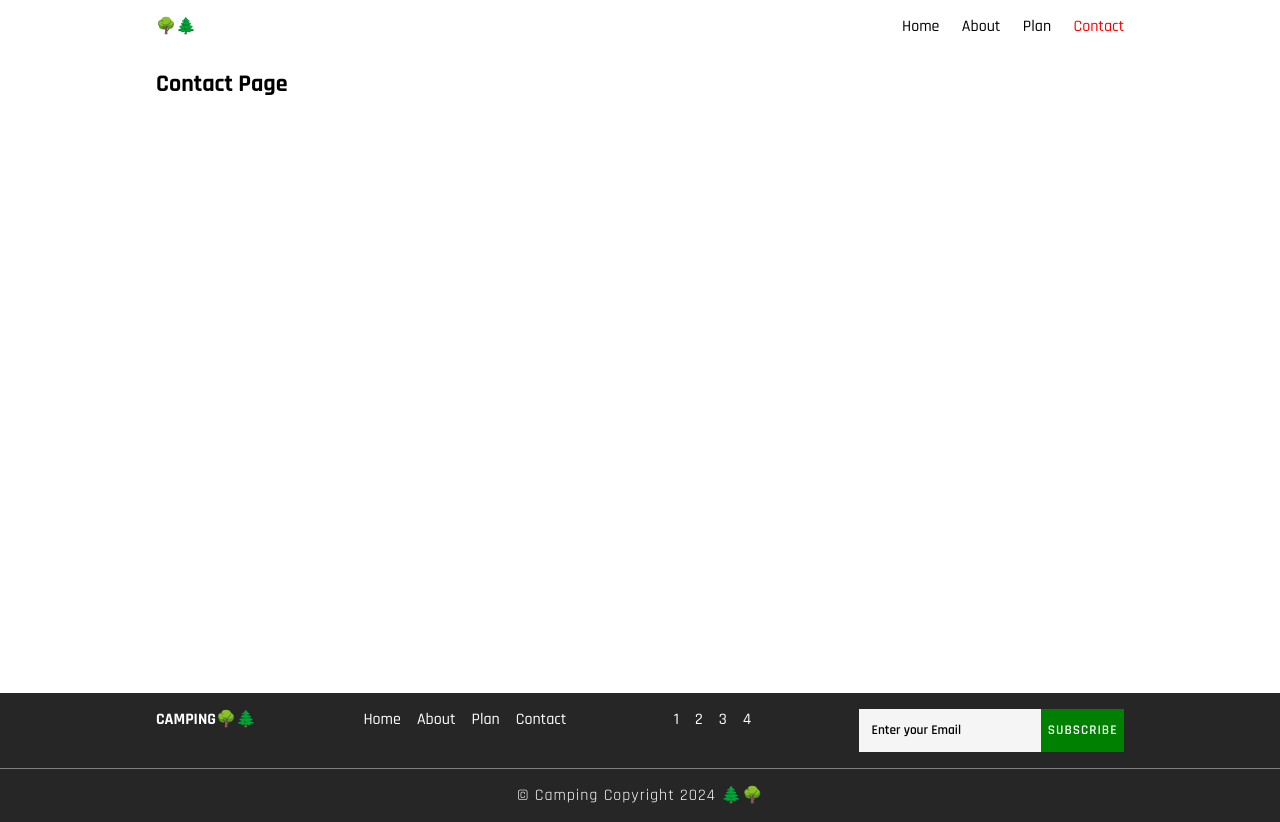
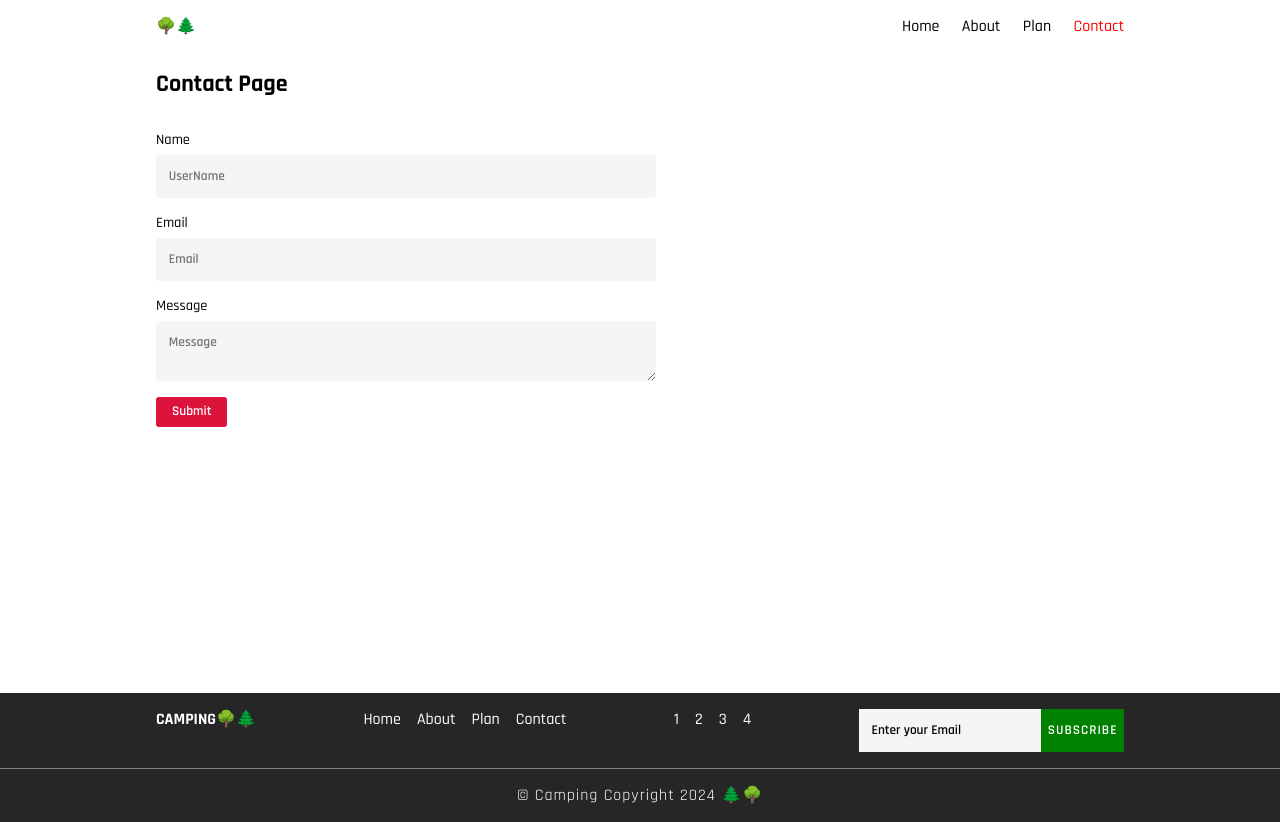
Before and after one commit to Vikaspokhriyal20/camping, a React (Vite) app: page /contact in a window 1280 px wide. Built offline with nearby package versions, Linux system fonts and the light colour scheme.

Commit message:
new commit

```diff
--- a/src/App.css
+++ b/src/App.css
@@ -154,3 +154,65 @@ footer a
        grid-template-columns: repeat(2,1fr);
     }
 }
+
+.contact-form
+{
+    max-width: 500px;
+    margin-top: 2rem;
+}
+
+.box
+{
+    display: flex;
+    flex-direction: column;
+    gap: 0.4rem;
+}
+
+.box input
+{
+    width: 100%;
+    border: none;
+    outline: none;
+    background-color: #f5f5f5;
+    padding: 0.8rem;
+    border-radius: 3px;
+    font-weight: 600;
+
+}
+
+.box label
+{
+    font-weight: 500;
+    font-size: 0.9rem;
+}
+
+
+textarea
+{
+    width: 100%;
+    border: none;
+    outline: none;
+    background-color: #f5f5f5;
+    padding: 0.8rem;
+    border-radius: 3px;
+    font-weight: 600;
+}
+
+.submit-btn
+{
+    padding: 0.4rem 1rem;
+    background-color: crimson;
+    color: #fff;
+    border: none;
+    outline: none;
+    border-radius: 3px;
+    font-weight: 600;
+}
+
+
+.flex-form
+{
+    display: flex;
+    flex-direction: column;
+    gap: 1rem;
+}
--- a/src/App.jsx
+++ b/src/App.jsx
@@ -4,7 +4,7 @@ import './App.css';
 import About from "./pages/About";
 import Plan from "./pages/Plan";
 import Home from "./pages/Home";
-import Contact from './pages/Contact';
+import {Contact , contactData } from './pages/Contact';
 import AppLayout from './components/layout/AppLayout';
 import ErrorPage from './pages/ErrorPage';
 import getMovieData from './api/GetAPIData';
@@ -43,7 +43,8 @@ function App() {
 
           {
             path: '/contact',
-            element: <Contact />
+            element: <Contact />,
+            action: contactData,
           },
 
       ]
--- a/src/api/GetAPIData.jsx
+++ b/src/api/GetAPIData.jsx
@@ -1,10 +1,12 @@
 
 const getMovieData = async () => {
+
 
   try {
     const response = await fetch(`https://www.omdbapi.com/?i=tt3896198&apikey=ae816189&s=titanic&page=2`);
     const data = response.json();
     return data;
+
   } catch (error) {
     console.log(error);
   }
--- a/src/pages/Contact.jsx
+++ b/src/pages/Contact.jsx
@@ -1,14 +1,55 @@
-import React from 'react'
+import React, { useState } from 'react'
+import { Form } from 'react-router-dom'
 
-const Contact = () => {
+export const contactData = async ({ request }) => {
+  try {
+    const res = await request.formData();
+    const data = Object.fromEntries(res);
+    console.log(data);
+    return null;
+  } catch (error) {
+    console.log(error);
+  }
+}
+
+export const Contact = () => {
+  const [message, setMessage] = useState(null);
+
+  const handleSubmit = () => {
+    setMessage('Submiting');
+  }
+
+  setTimeout(() => {
+    setMessage(null);
+  }, 2000);
+
+
   return (
     <section>
       <div className='container'>
         <h2>Contact Page</h2>
+
+        <div className="contact-form">
+          <Form method='POST' action='/contact' className='flex-form'>
+            <div className='box'>
+              <label htmlFor="username">Name</label>
+              <input type="text" name="username" id="name" placeholder='UserName' required />
+            </div>
+            <div className='box'>
+              <label htmlFor="email">Email</label>
+              <input type="email" name="email" id="email" placeholder='Email' required />
+            </div>
+
+            <div className='box'>
+              <label htmlFor="message">Message</label>
+              <textarea name="message" id="message" placeholder='Message' required></textarea>
+            </div>
+            <div><button type='submit' className='submit-btn' onClick={handleSubmit}>Submit</button></div>
+            <p>{message}</p>
+          </Form>
+        </div>
       </div>
     </section>
 
   )
 }
-
-export default Contact
--- a/src/pages/Home.jsx
+++ b/src/pages/Home.jsx
@@ -6,8 +6,7 @@ const Home = () => {
   return (
     <main>
       <div className='container home'>
-        <h2>Camping on Hills🌄🌄</h2>
-        <p>We are provide the best camping expreice in mountains in very low price.</p>
+          <p>Home Page</p>
       </div>
     </main>
 
```
